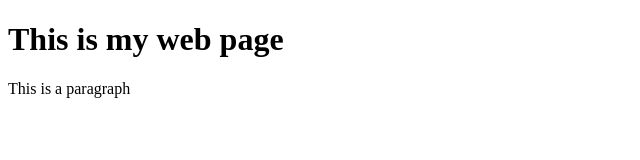
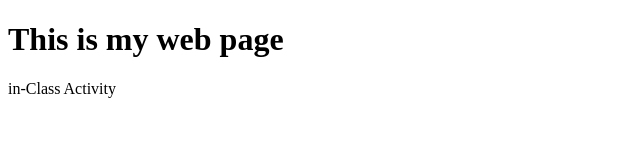
Before and after one commit to akooku/git-demo, a plain HTML site: page index.html in a window 1280 px wide. Shown: the full height of the page, 0-640 px from the left. Drawn offline with Linux system fonts and the light colour scheme.

Commit message:
Edit paragraph

```diff
--- a/index.html
+++ b/index.html
@@ -10,6 +10,6 @@
         <h1>This is my web page</h1>
     </div>
 
-    <p>This is a paragraph</p>
+    <p>in-Class Activity</p>
 </body>
 </html>
```
